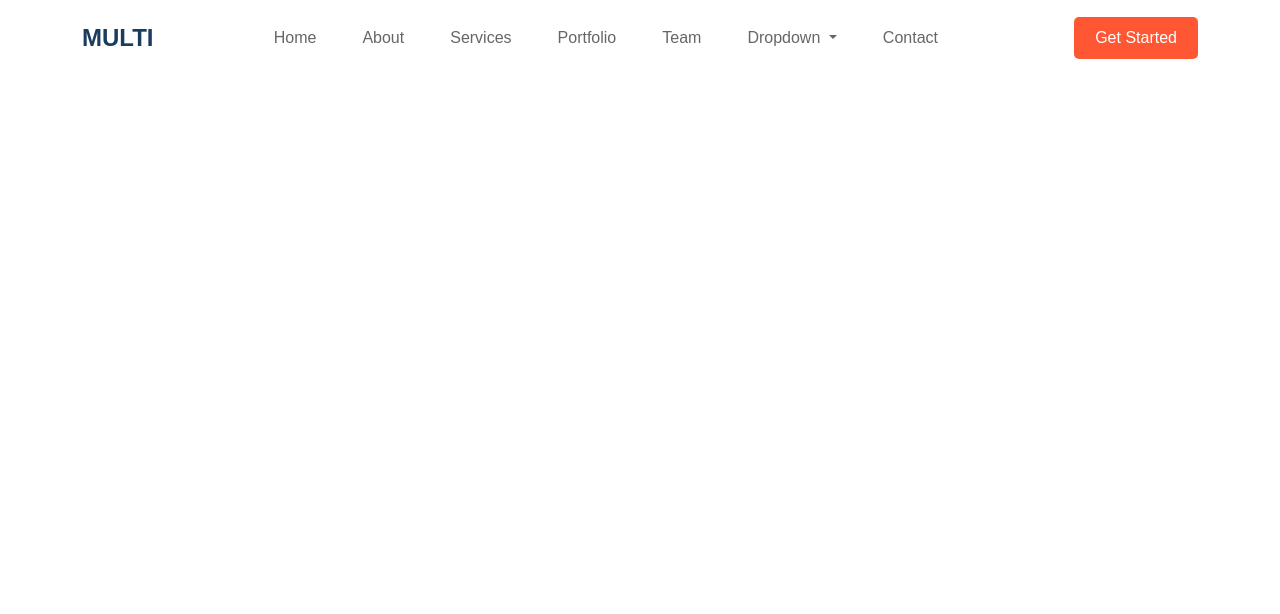
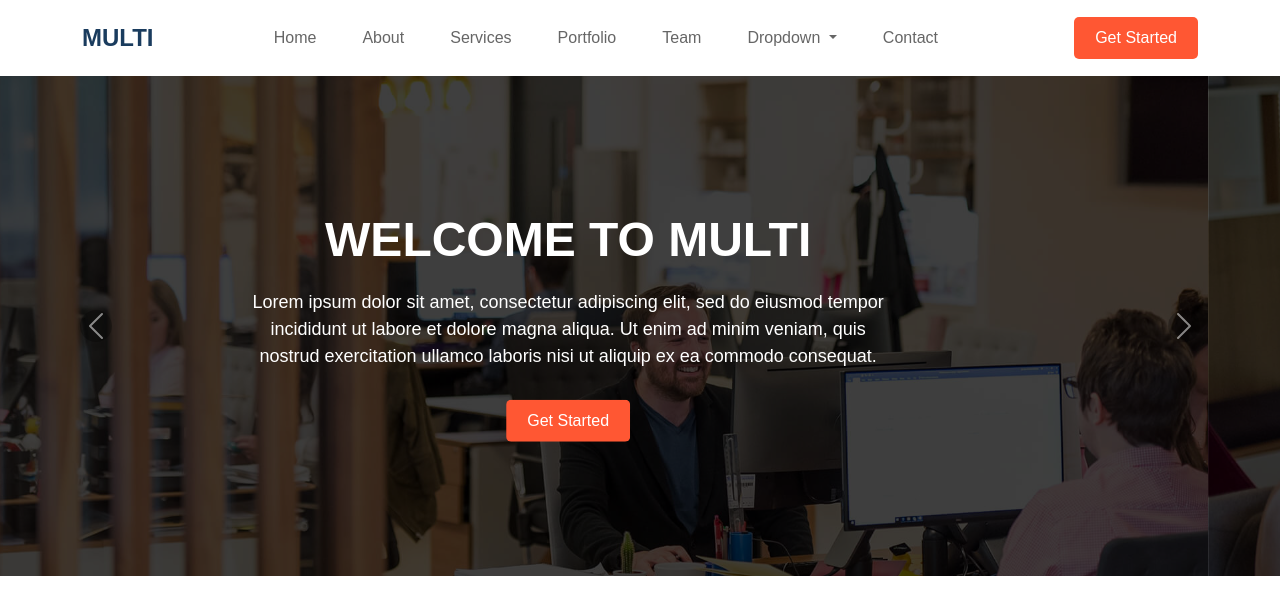
Before and after one commit to 6B61737261/mymulti, a plain HTML site: page index.html in a window 1280 px wide. Drawn offline with nearby package versions, Linux system fonts and the light colour scheme.

Commit message:
slider1 completed

```diff
--- a/assets/styles/style.css
+++ b/assets/styles/style.css
@@ -48,3 +48,62 @@ body {
 
 
 /*slider1 section*/
+.carousel-section {
+    position: relative;
+    height: 500px;
+}
+.carousel {
+    height: 100%;
+}
+.carousel-inner {
+    height: 100%;
+}
+.carousel-item {
+    height: 100%;
+    background-size: cover;
+    background-position: center;
+    position: relative;
+}
+.carousel-item::before {
+    content: '';
+    position: absolute;
+    top: 0;
+    left: 0;
+    width: 100%;
+    height: 100%;
+    background: rgba(0, 0, 0, 0.5);
+}
+.carousel-content {
+    position: absolute;
+    top: 50%;
+    left: 50%;
+    transform: translate(-50%, -50%);
+    text-align: center;
+    color: #fff;
+    z-index: 1;
+}
+.carousel-item h1 {
+    font-size: 48px;
+    font-weight: bold;
+    margin-bottom: 20px;
+    text-transform: uppercase;
+}
+.carousel-item p {
+    font-size: 18px;
+    margin-bottom: 30px;
+    max-width: 800px;
+}
+.carousel-control-prev-icon,
+.carousel-control-next-icon {
+    background-color: rgba(0, 0, 0, 0.5);
+    border-radius: 50%;
+}
+.carousel-overlay {
+    position: absolute;
+    top: 0;
+    left: 0;
+    width: 100%;
+    height: 100%;
+    background-color: rgba(0, 0, 0, 0.5);
+    z-index: 1;
+}
--- a/index.html
+++ b/index.html
@@ -63,6 +63,48 @@
             </div>
         </div>
     </nav>
+   <!-- Slider Section -->
+<section class="carousel-section">
+    <div id="carouselExampleControls" class="carousel slide" data-bs-ride="carousel">
+        <div class="carousel-inner">
+            <div class="carousel-item active" style="background-image: url('assets/img/hero-carousel-1.jpg');">
+                <div class="carousel-overlay"></div> <!-- لایه تیره شفاف -->
+                <div class="carousel-content">
+                    <h1>Welcome to Multi</h1>
+                    <p>Lorem ipsum dolor sit amet, consectetur adipiscing elit, sed do eiusmod tempor incididunt ut labore et dolore magna aliqua. Ut enim ad minim veniam, quis nostrud exercitation ullamco laboris nisi ut aliquip ex ea commodo consequat.</p>
+                    <a href="#" class="btn btn-get-started">Get Started</a>
+                </div>
+            </div>
+            <div class="carousel-item" style="background-image: url('assets/img/hero-carousel-2.jpg');">
+                <div class="carousel-overlay"></div> <!-- لایه تیره شفاف -->
+                <div class="carousel-content">
+                    <h1>At vero eos et accusamus</h1>
+                    <p>Nam libero tempore, cum soluta nobis est eligendi optio cumque nihil impedit quo minus id quod maxime placeat facere possimus, omnis voluptas assumenda est, omnis dolor repellendus. Temporibus autem quibusdam et aut officiis debitis aut.</p>
+                    <a href="#" class="btn btn-get-started">Get Started</a>
+                </div>
+            </div>
+            <div class="carousel-item" style="background-image: url('assets/img/hero-carousel-3.jpg');">
+                <div class="carousel-overlay"></div>
+                <div class="carousel-content">
+                    <h1>Temporibus autem quibusdam</h1>
+                    <p>Beatae vitae dicta sunt explicabo. Nemo enim ipsam voluptatem quia voluptas sit aspernatur aut odit aut fugit, sed quia consequuntur magni dolores eos qui ratione voluptatem sequi nesciunt omnis iste natus error sit voluptatem accusantium.</p>
+                    <a href="#" class="btn btn-get-started">Get Started</a>
+                </div>
+            </div>
+        </div>
+        <button class="carousel-control-prev" type="button" data-bs-target="#carouselExampleControls" data-bs-slide="prev">
+            <span class="carousel-control-prev-icon" aria-hidden="true"></span>
+            <span class="visually-hidden">Previous</span>
+        </button>
+        <button class="carousel-control-next" type="button" data-bs-target="#carouselExampleControls" data-bs-slide="next">
+            <span class="carousel-control-next-icon" aria-hidden="true"></span>
+            <span class="visually-hidden">Next</span>
+        </button>
+    </div>
+</section>
+
+
+
     <script src="https://cdn.jsdelivr.net/npm/bootstrap@5.3.0/dist/js/bootstrap.bundle.min.js"></script>
 </body>
 </html>
```
Also changed, not shown: assets/img/hero-carousel-1.jpg (added), assets/img/hero-carousel-2.jpg (added), assets/img/hero-carousel-3.jpg (added).
